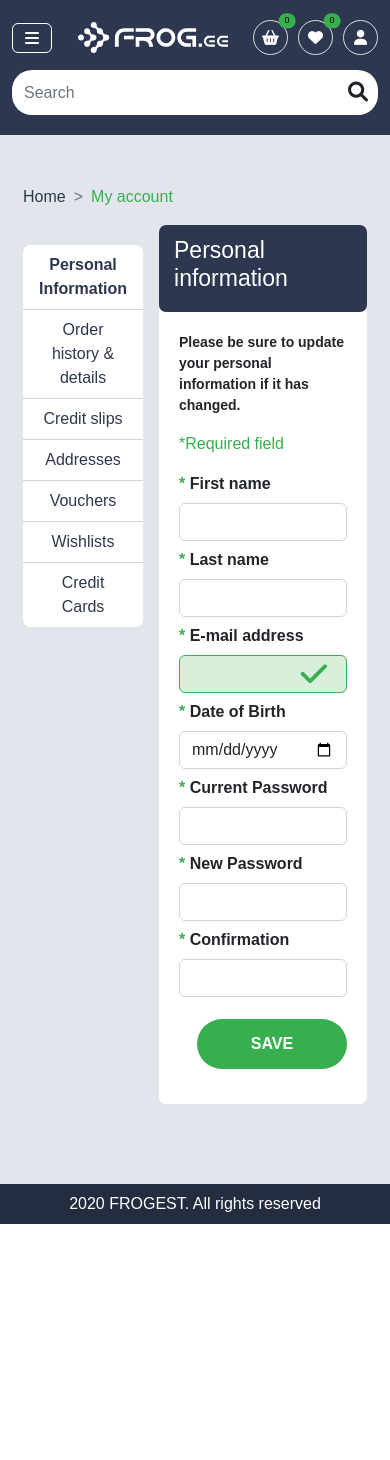
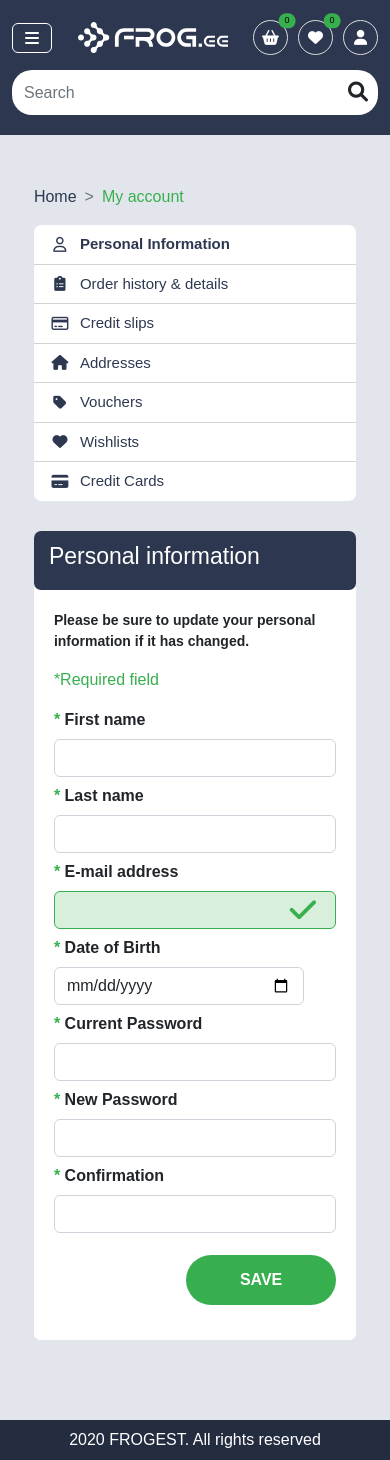
Before and after one commit to Artem-Stryzhakov/Frogest-Layout, a PHP site: page /pages/My_account.html in a window 390 px wide. Before the commit the page ends 1224 px from the top, so only its background shows below. Run offline with PHP 8.4, Linux system fonts and the light colour scheme; some web fonts are replaced.

Commit message:
Working on My Account page.

```diff
--- a/css/style.css
+++ b/css/style.css
@@ -2043,6 +2077,30 @@ body {
   display: flex;
   width: 100%;
 }
+@media screen and (max-width: 992px) {
+  .column .center-column .center-main-content {
+    -webkit-box-orient: vertical;
+    -webkit-box-direction: normal;
+        -ms-flex-direction: column;
+            flex-direction: column;
+  }
+}
+.column .center-column .center-main-content .mobile-breadcrumb {
+  display: none;
+}
+@media screen and (max-width: 992px) {
+  .column .center-column .center-main-content .mobile-breadcrumb {
+    display: inherit;
+  }
+}
+.column .center-column .center-main-content .desktop-breadcrumb {
+  display: inherit;
+}
+@media screen and (max-width: 992px) {
+  .column .center-column .center-main-content .desktop-breadcrumb {
+    display: none;
+  }
+}
 .column .center-column .center-main-content .nav {
   display: -webkit-box;
   display: -ms-flexbox;
@@ -2052,18 +2110,36 @@ body {
       -ms-flex-direction: column;
           flex-direction: column;
   gap: 1px;
-  margin-top: 20px;
-  width: 230px;
+  min-width: 230px;
   height: -webkit-fit-content;
   height: -moz-fit-content;
   height: fit-content;
   background: lightgray;
   border-radius: 7px;
+  margin-right: 30px;
+}
+@media screen and (max-width: 992px) {
+  .column .center-column .center-main-content .nav {
+    width: 100%;
+    margin-bottom: 30px;
+    margin-right: 0;
+  }
 }
 .column .center-column .center-main-content .nav .nav-link {
+  display: -webkit-box;
+  display: -ms-flexbox;
+  display: flex;
+  -webkit-box-pack: left;
+      -ms-flex-pack: left;
+          justify-content: left;
+  -webkit-box-align: center;
+      -ms-flex-align: center;
+          align-items: center;
+  gap: 10px;
   background: white;
   color: #2d3850;
   border-radius: 0;
+  font-size: 15px;
 }
 .column .center-column .center-main-content .nav .nav-link:is(.active) {
   font-weight: bold;
@@ -2075,6 +2151,27 @@ body {
 .column .center-column .center-main-content .nav .nav-link:is(.last) {
   border-bottom-left-radius: 7px;
   border-bottom-right-radius: 7px;
+}
+.column .center-column .center-main-content .nav .nav-link .icons {
+  display: -webkit-box;
+  display: -ms-flexbox;
+  display: flex;
+  -webkit-box-pack: center;
+      -ms-flex-pack: center;
+          justify-content: center;
+  -webkit-box-align: center;
+      -ms-flex-align: center;
+          align-items: center;
+  width: 20px;
+}
+.column .center-column .center-main-content .tab-content {
+  width: 100%;
+  margin-top: -40px;
+}
+@media screen and (max-width: 992px) {
+  .column .center-column .center-main-content .tab-content {
+    margin-top: 0;
+  }
 }
 @media screen and (max-width: 992px) {
   .column .right-column {
@@ -3613,27 +3710,27 @@ footer .extraFooter {
 .body-container .main-container .personalInfo-form .email-box {
   position: relative;
 }
-.body-container .main-container .personalInfo-form .email-box #email:is(.accept) {
-  border: 1.5px solid rgb(56, 175, 78);
-  background: rgba(56, 175, 78, 0.2);
-  color: rgb(56, 175, 78);
-}
-.body-container .main-container .personalInfo-form .email-box #email:is(.accept):focus {
-  border-color: rgb(56, 175, 78);
-  -webkit-box-shadow: inset 0 1px 1px rgba(0, 0, 0, 0.075), 0 0 8px rgba(56, 175, 78, 0.6);
-          box-shadow: inset 0 1px 1px rgba(0, 0, 0, 0.075), 0 0 8px rgba(56, 175, 78, 0.6);
-}
-.body-container .main-container .personalInfo-form .email-box #email:is(.accept)::after {
-  content: "Hello";
-  background: #2d3850;
-}
 .body-container .main-container .personalInfo-form .email-box i {
+  display: none;
   position: absolute;
   right: 20px;
   top: 4px;
   font-size: 30px;
   color: rgb(56, 175, 78);
 }
+.body-container .main-container .personalInfo-form .email-box:is(.accept) #email {
+  border: 1.5px solid rgb(56, 175, 78);
+  background: rgba(56, 175, 78, 0.2);
+  color: rgb(56, 175, 78);
+}
+.body-container .main-container .personalInfo-form .email-box:is(.accept) #email:focus {
+  border-color: rgb(56, 175, 78);
+  -webkit-box-shadow: inset 0 1px 1px rgba(0, 0, 0, 0.075), 0 0 8px rgba(56, 175, 78, 0.6);
+          box-shadow: inset 0 1px 1px rgba(0, 0, 0, 0.075), 0 0 8px rgba(56, 175, 78, 0.6);
+}
+.body-container .main-container .personalInfo-form .email-box:is(.accept) i {
+  display: inherit;
+}
 .body-container .main-container .personalInfo-form #birthDate {
   max-width: 250px;
 }
--- a/pages/My_account.html
+++ b/pages/My_account.html
@@ -177,13 +177,13 @@
               <span class="number"><a href="tel:+3726111111">+372 611 11 11</a></span>
             </div>
             <div class="work-days">
-              <span>M - F:</span>
+              <span>M - F: </span>
               <span>09-18</span>
             </div>
           </div>
           <div class="nav-button dropdown">
-            <div class="user-button-container basket-put">
-              <button type="button" class="btn position-relative to-basket">
+            <div class="user-button-container basket-put dropdown-center">
+              <button type="button" class="btn position-relative to-basket" data-bs-toggle="dropdown" aria-expanded="false">
                 <i class="fa-solid fa-basket-shopping"></i>
                 <span class="position-absolute top-0 start-100 translate-middle badge rounded-pill count-product desktop">
                     0
@@ -193,6 +193,42 @@
               <div class="data-for-buttons">
                 <span>My Cart</span>
                 <span class="cart-total">0.00€</span>
+              </div>
+
+              <div class="dropdown-menu products">
+                <p class="basket-ID">BASKET ID: 22550556</p>
+                <div class="products">
+                  <div class="product">
+                    <img src="https://ee2.pigugroup.eu/colours/115/017/99/11501799/samsung-galaxy-watch-5-bt-44-mm-6c332_xbig.jpg" alt="smartwatch">
+                    <div class="name-and-price">
+                      <span class="product-name">Smartwatch SAMSUNG GALAXY 46MM SILVER</span>
+                      <span class="product-price">€ 119.00</span>
+                    </div>
+                    <button class="btn">
+                      <i class="fa-solid fa-trash-can"></i>
+                    </button>
+                  </div>
+                  <div class="product">
+                    <img src="" alt="">
+                    <div class="name-and-price">
+                      <span class="product-name">Helkama Saimi bicycle 28 "3-year-old, 53 cm, white"</span>
+                      <span class="product-price">€ 439.00</span>
+                    </div>
+                    <button class="btn">
+                      <i class="fa-solid fa-trash-can"></i>
+                    </button>
+                  </div>
+                  <div class="product">
+                    <img src="" alt="">
+                    <div class="name-and-price">
+                      <span class="product-name">CHAIRMAN KIDS 106 white</span>
+                      <span class="product-price">€ 49.00</span>
+                    </div>
+                    <button class="btn">
+                      <i class="fa-solid fa-trash-can"></i>
+                    </button>
+                  </div>
+                </div>
               </div>
             </div>
             <div class="user-button-container">
@@ -215,7 +251,7 @@
                 <span class="user-name">Andres</span>
                 <span class="second-span">Logout</span>
               </div>
-              <div class="dropdown-menu">
+              <div class="dropdown-menu account">
                 <a href="" class="btn facebook">
                   <i class="fa-brands fa-facebook-f"></i>
                   Facebook
@@ -1992,23 +2028,64 @@
 <!--      </div>-->
     </div>
     <div class="center-column full-position">
-      <nav style="--bs-breadcrumb-divider: '>';" aria-label="breadcrumb">
+      <div class="center-main-content">
+        <nav style="--bs-breadcrumb-divider: '>';" aria-label="breadcrumb" class="mobile-breadcrumb">
           <ol class="breadcrumb">
             <li class="breadcrumb-item"><a href="#">Home</a></li>
             <li class="breadcrumb-item active" aria-current="page">My account</li>
           </ol>
         </nav>
-      <div class="center-main-content">
-        <div class="nav nav-pills me-3" id="v-pills-tab" role="tablist" aria-orientation="vertical">
-          <button class="nav-link first active" id="v-pills-info-tab" data-bs-toggle="pill" data-bs-target="#v-pills-info" type="button" role="tab" aria-controls="v-pills-info" aria-selected="true">Personal Information</button>
-          <button class="nav-link" id="v-pills-order-tab" data-bs-toggle="pill" data-bs-target="#v-pills-order" type="button" role="tab" aria-controls="v-pills-order" aria-selected="false">Order history & details</button>
-          <button class="nav-link" id="v-pills-slips-tab" data-bs-toggle="pill" data-bs-target="#v-pills-slips" type="button" role="tab" aria-controls="v-pills-slips" aria-selected="false">Credit slips</button>
-          <button class="nav-link" id="v-pills-addresses-tab" data-bs-toggle="pill" data-bs-target="#v-pills-addresses" type="button" role="tab" aria-controls="v-pills-addresses" aria-selected="false">Addresses</button>
-          <button class="nav-link" id="v-pills-vouchers-tab" data-bs-toggle="pill" data-bs-target="#v-pills-vouchers" type="button" role="tab" aria-controls="v-pills-vouchers" aria-selected="false">Vouchers</button>
-          <button class="nav-link" id="v-pills-wishlists-tab" data-bs-toggle="pill" data-bs-target="#v-pills-wishlists" type="button" role="tab" aria-controls="v-pills-wishlists" aria-selected="false">Wishlists</button>
-          <button class="nav-link last" id="v-pills-cards-tab" data-bs-toggle="pill" data-bs-target="#v-pills-cards" type="button" role="tab" aria-controls="v-pills-cards" aria-selected="false">Credit Cards</button>
+        <div class="nav nav-pills" id="v-pills-tab" role="tablist" aria-orientation="vertical">
+          <button class="nav-link first active" id="v-pills-info-tab" data-bs-toggle="pill" data-bs-target="#v-pills-info" type="button" role="tab" aria-controls="v-pills-info" aria-selected="true">
+            <div class="icons">
+              <i class="fa-regular fa-user"></i>
+            </div>
+            Personal Information
+          </button>
+          <button class="nav-link" id="v-pills-order-tab" data-bs-toggle="pill" data-bs-target="#v-pills-order" type="button" role="tab" aria-controls="v-pills-order" aria-selected="false">
+            <div class="icons">
+              <i class="fa-solid fa-clipboard-list"></i>
+            </div>
+            Order history & details
+          </button>
+          <button class="nav-link" id="v-pills-slips-tab" data-bs-toggle="pill" data-bs-target="#v-pills-slips" type="button" role="tab" aria-controls="v-pills-slips" aria-selected="false">
+            <div class="icons">
+              <i class="fa-regular fa-credit-card"></i>
+            </div>
+            Credit slips
+          </button>
+          <button class="nav-link" id="v-pills-addresses-tab" data-bs-toggle="pill" data-bs-target="#v-pills-addresses" type="button" role="tab" aria-controls="v-pills-addresses" aria-selected="false">
+            <div class="icons">
+              <i class="fa-solid fa-house"></i>
+            </div>
+            Addresses
+          </button>
+          <button class="nav-link" id="v-pills-vouchers-tab" data-bs-toggle="pill" data-bs-target="#v-pills-vouchers" type="button" role="tab" aria-controls="v-pills-vouchers" aria-selected="false">
+            <div class="icons">
+              <i class="fa-solid fa-tag"></i>
+            </div>
+            Vouchers
+          </button>
+          <button class="nav-link" id="v-pills-wishlists-tab" data-bs-toggle="pill" data-bs-target="#v-pills-wishlists" type="button" role="tab" aria-controls="v-pills-wishlists" aria-selected="false">
+            <div class="icons">
+              <i class="fa-solid fa-heart"></i>
+            </div>
+            Wishlists
+          </button>
+          <button class="nav-link last" id="v-pills-cards-tab" data-bs-toggle="pill" data-bs-target="#v-pills-cards" type="button" role="tab" aria-controls="v-pills-cards" aria-selected="false">
+            <div class="icons">
+              <i class="fa-solid fa-credit-card"></i>
+            </div>
+            Credit Cards
+          </button>
         </div>
         <div class="tab-content" id="v-pills-tabContent">
+          <nav style="--bs-breadcrumb-divider: '>';" aria-label="breadcrumb" class="desktop-breadcrumb">
+            <ol class="breadcrumb">
+              <li class="breadcrumb-item"><a href="#">Home</a></li>
+              <li class="breadcrumb-item active" aria-current="page">My account</li>
+            </ol>
+          </nav>
           <div class="tab-pane fade show active" id="v-pills-info" role="tabpanel" aria-labelledby="v-pills-info-tab" tabindex="0">
             <div class="body-container">
               <div class="title-container">
@@ -2035,8 +2112,8 @@
                     <span class="star">*</span>
                     E-mail address
                   </label>
-                  <div class="email-box">
-                    <input type="email" class="form-control accept" id="email">
+                  <div class="email-box accept">
+                    <input type="email" class="form-control" id="email">
                     <i class="fa-sharp fa-solid fa-check"></i>
                   </div>
 
--- a/sass/style.sass
+++ b/sass/style.sass
@@ -308,7 +308,7 @@ body
       gap: 10px
 
       &:is(.dropdown-center)
-        .dropdown-menu
+        .dropdown-menu:is(.account)
           width: 200px
           padding: 10px
           transform: translate(-40%, 0)
@@ -341,6 +341,27 @@ body
           .signup
             background: darken($mainColor, 20)
             border-radius: 30px
+
+        .dropdown-menu:is(.products)
+          width: 300px
+          padding: 10px
+          transform: translate(-40%, 0)
+
+          .product
+            display: flex
+
+            img
+              width: 100px
+              height: 100px
+
+            .name-and-price
+              display: flex
+              flex-direction: column
+
+              .product-name
+                font-size: 12px
+                color: $mainColor
+
 
       @media screen and (min-width: 1531px)
         .data-for-buttons
@@ -710,6 +731,10 @@ body
     &:is(.full-position)
       width: 90%
       margin-top: 50px
+      margin-left: -4px
+
+      @media screen and (max-width: 992px)
+        margin-left: 30px
 
     @media screen and (max-width: 992px)
       width: 100%
@@ -1026,20 +1051,45 @@ body
       display: flex
       width: 100%
 
+      @media screen and (max-width: 992px)
+        flex-direction: column
+
+      .mobile-breadcrumb
+        display: none
+
+        @media screen and (max-width: 992px)
+          display: inherit
+
+      .desktop-breadcrumb
+        display: inherit
+
+        @media screen and (max-width: 992px)
+          display: none
+
       .nav
         display: flex
         flex-direction: column
         gap: 1px
-        margin-top: 20px
-        width: 230px
+        min-width: 230px
         height: fit-content
         background: lightgray
         border-radius: 7px
+        margin-right: 30px
+
+        @media screen and (max-width: 992px)
+          width: 100%
+          margin-bottom: 30px
+          margin-right: 0
 
         .nav-link
+          display: flex
+          justify-content: left
+          align-items: center
+          gap: 10px
           background: white
           color: $secondColor
           border-radius: 0
+          font-size: 15px
 
           &:is(.active)
             font-weight: bold
@@ -1051,6 +1101,20 @@ body
           &:is(.last)
             border-bottom-left-radius: 7px
             border-bottom-right-radius: 7px
+
+          .icons
+            display: flex
+            justify-content: center
+            align-items: center
+            width: 20px
+
+
+      .tab-content
+        width: 100%
+        margin-top: -40px
+
+        @media screen and (max-width: 992px)
+          margin-top: 0
 
   // ======================================
 
@@ -1941,7 +2005,6 @@ footer
             color: white
             margin: 15px 0
 
-
         p
           text-align: right
           a
@@ -2019,25 +2082,26 @@ footer
       .email-box
         position: relative
 
-        #email:is(.accept)
-          border: 1.5px solid $mainColor
-          background: rgba($mainColor, 0.2)
-          color: $mainColor
-
-          &:focus
-            border-color: $mainColor
-            box-shadow: inset 0 1px 1px rgba(0, 0, 0, 0.075), 0 0 8px rgba($mainColor, 0.6)
-
-          &::after
-            content: "Hello"
-            background: #2d3850
-
         i
+          display: none
           position: absolute
           right: 20px
           top: 4px
           font-size: 30px
           color: $mainColor
+
+        &:is(.accept)
+          #email
+            border: 1.5px solid $mainColor
+            background: rgba($mainColor, 0.2)
+            color: $mainColor
+
+            &:focus
+              border-color: $mainColor
+              box-shadow: inset 0 1px 1px rgba(0, 0, 0, 0.075), 0 0 8px rgba($mainColor, 0.6)
+
+          i
+            display: inherit
 
       #birthDate
         max-width: 250px
```
Also changed, not shown: other parts of css/style.css (+49 -15 lines). Lines whose indentation alone changed are shown as unchanged.
